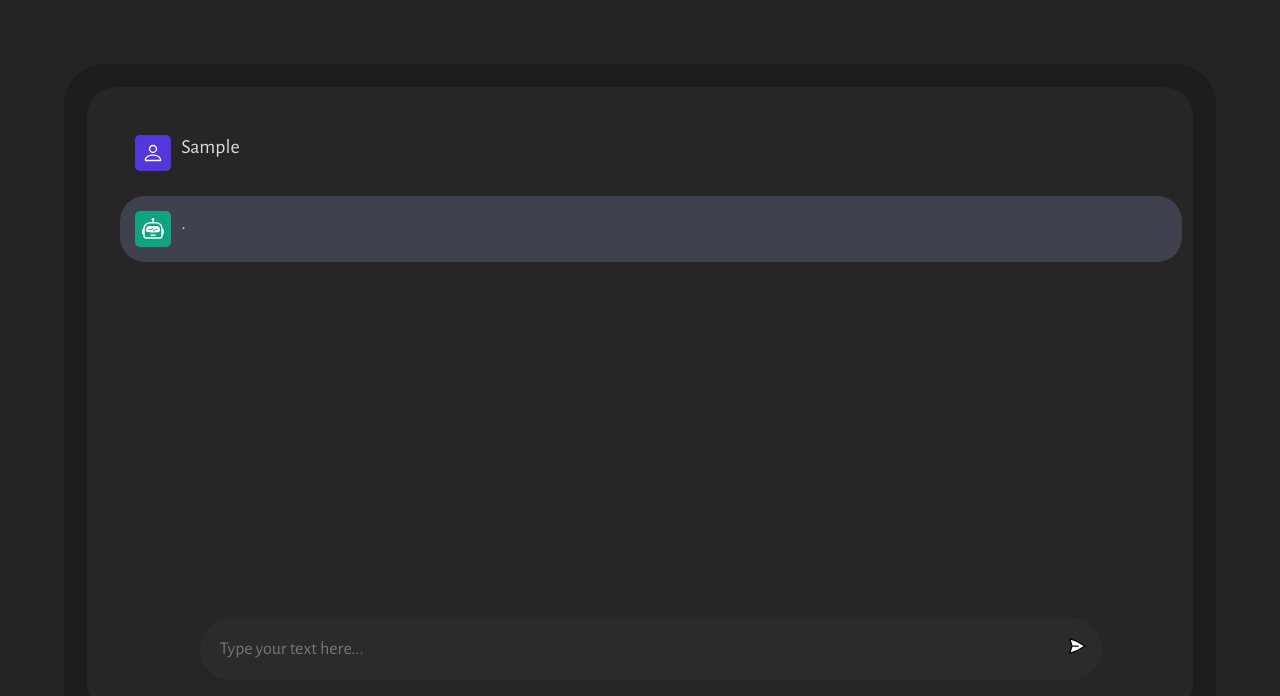
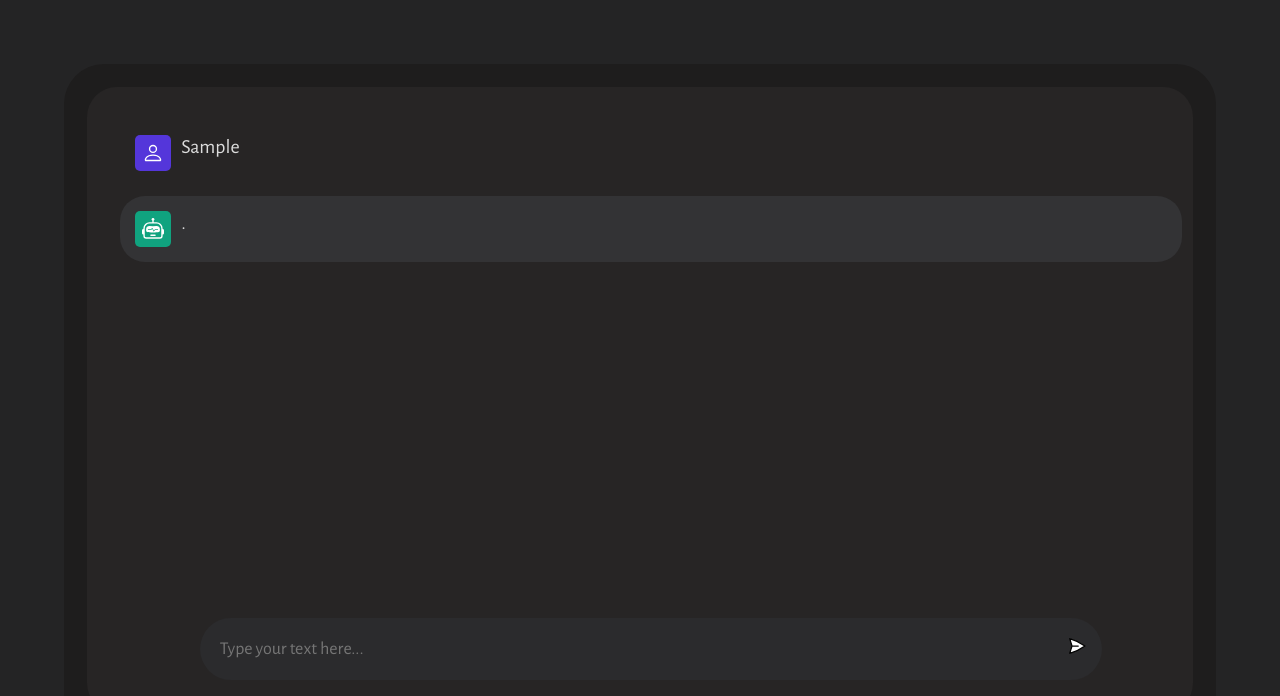
Before and after one commit to ConnorBroeder/AIHub-ChatGPT-UI, a website built with Vite: page client/index.html in a window 1280 px wide. Both pictures are taken after typing "Sample" into the empty fields and a click on the button 1079 px from the left and 648 px from the top of the page. Built offline with nearby package versions, Linux system fonts and the light colour scheme; no server answers.

Commit message:
<update_from_remote>

```diff
--- a/client/style.css
+++ b/client/style.css
@@ -113,7 +113,7 @@ body {
 }
 
 .ai {
-  background: #40414F;
+  background: #333335;
   border-radius: 25px;
 }
 
```
